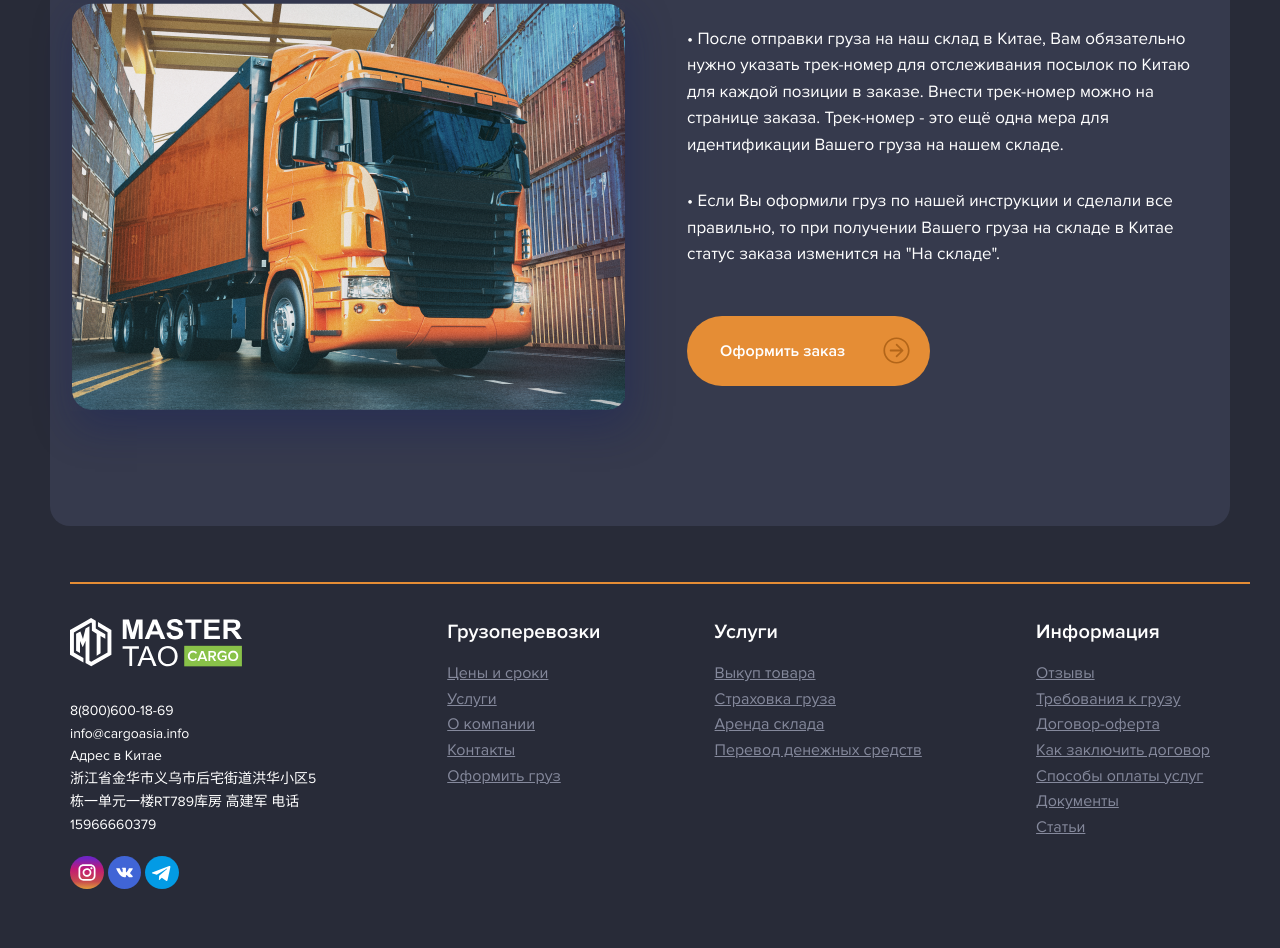
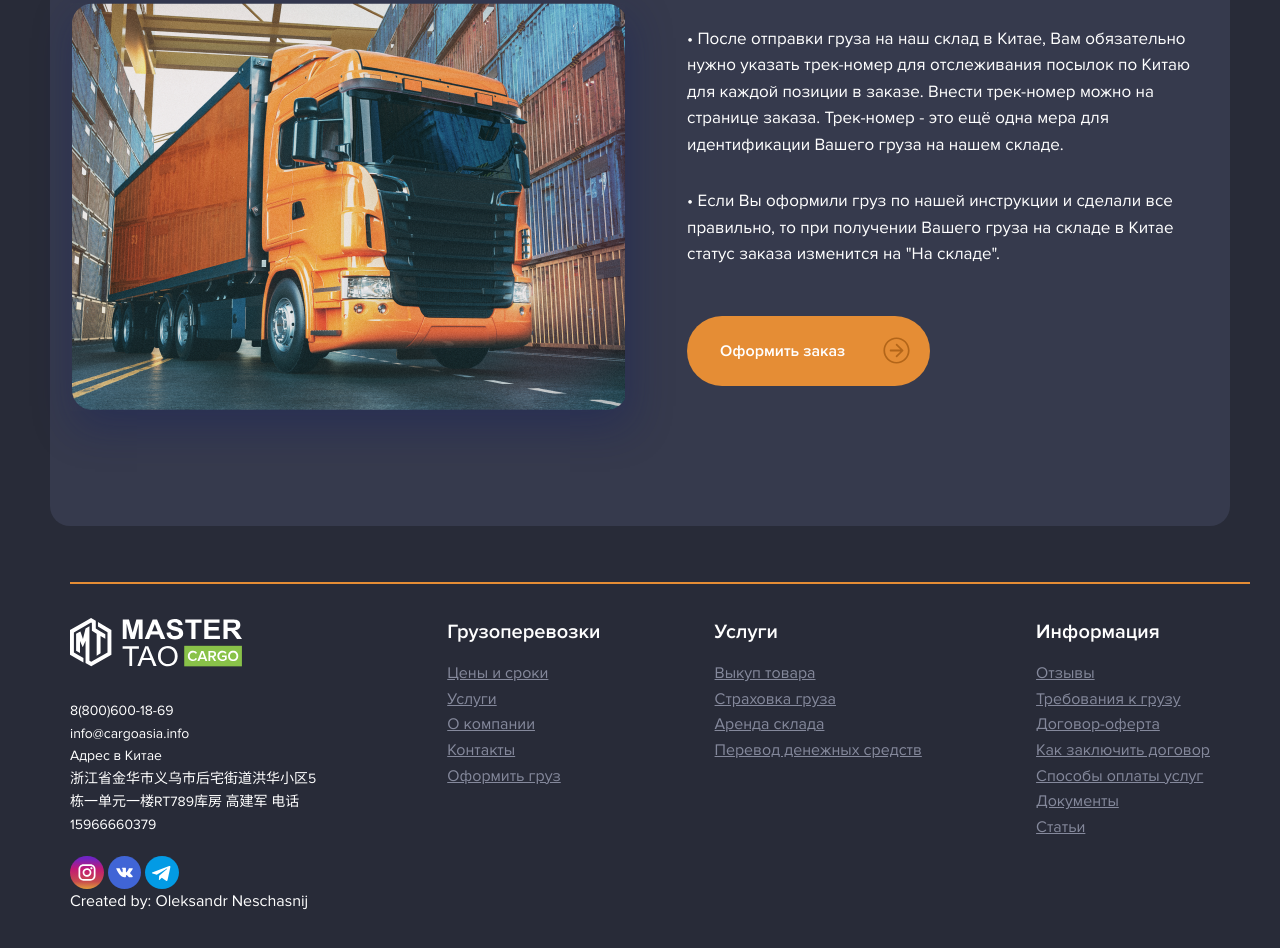
Before and after one commit to Happ-Alex/market-tao, a plain HTML site: page index.html in a window 1280 px wide. Shown: the part 6452-7400 px from the top of the page. Drawn offline with Linux system fonts and the light colour scheme.

Commit message:
secon commit

```diff
--- a/index.html
+++ b/index.html
@@ -495,6 +495,7 @@
                             <img src="assets/img/icon-vkontakte.svg" alt="social-media">
                             <img src="assets/img/icon-telegram.svg" alt="social-media">
                         </div>
+                        <div>Created by: Oleksandr Neschasnij</div>
                     </div>
                     <div class="nav-box">
                         <h3 class="nav-box__title">Грузоперевозки</h3>
```
